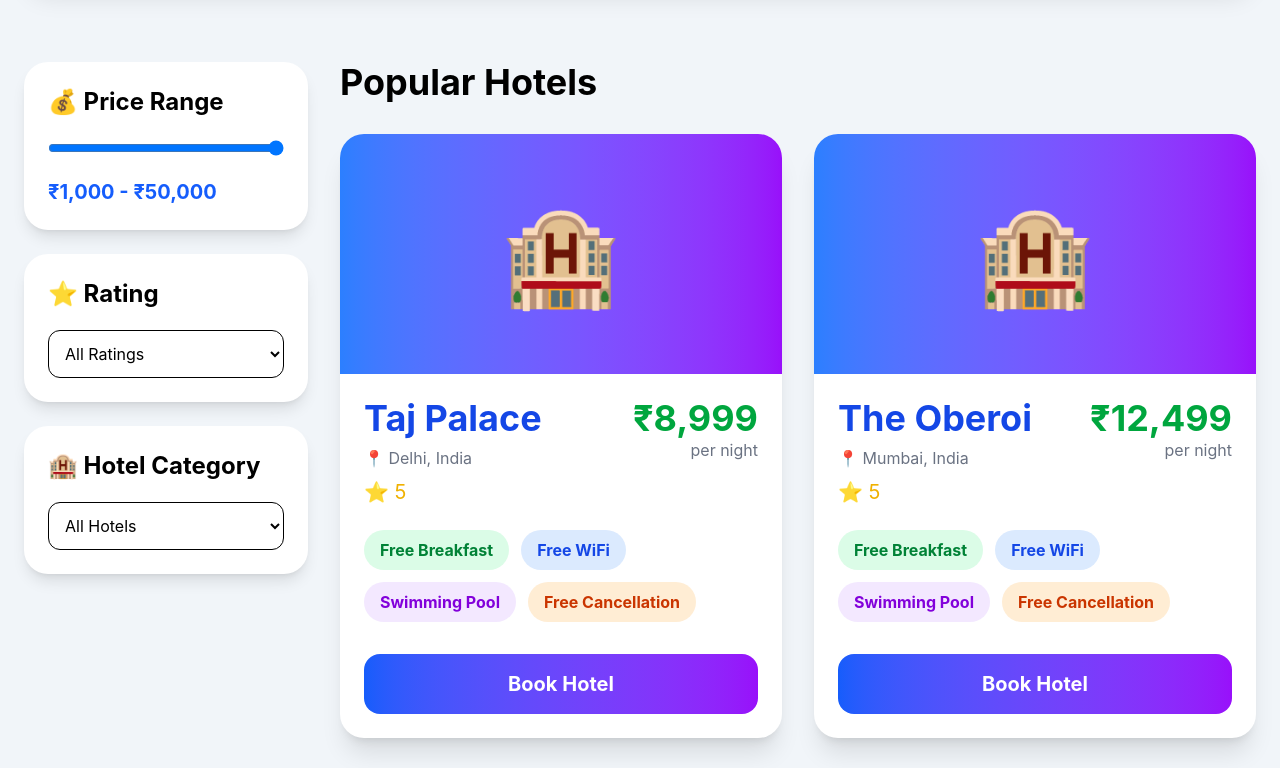
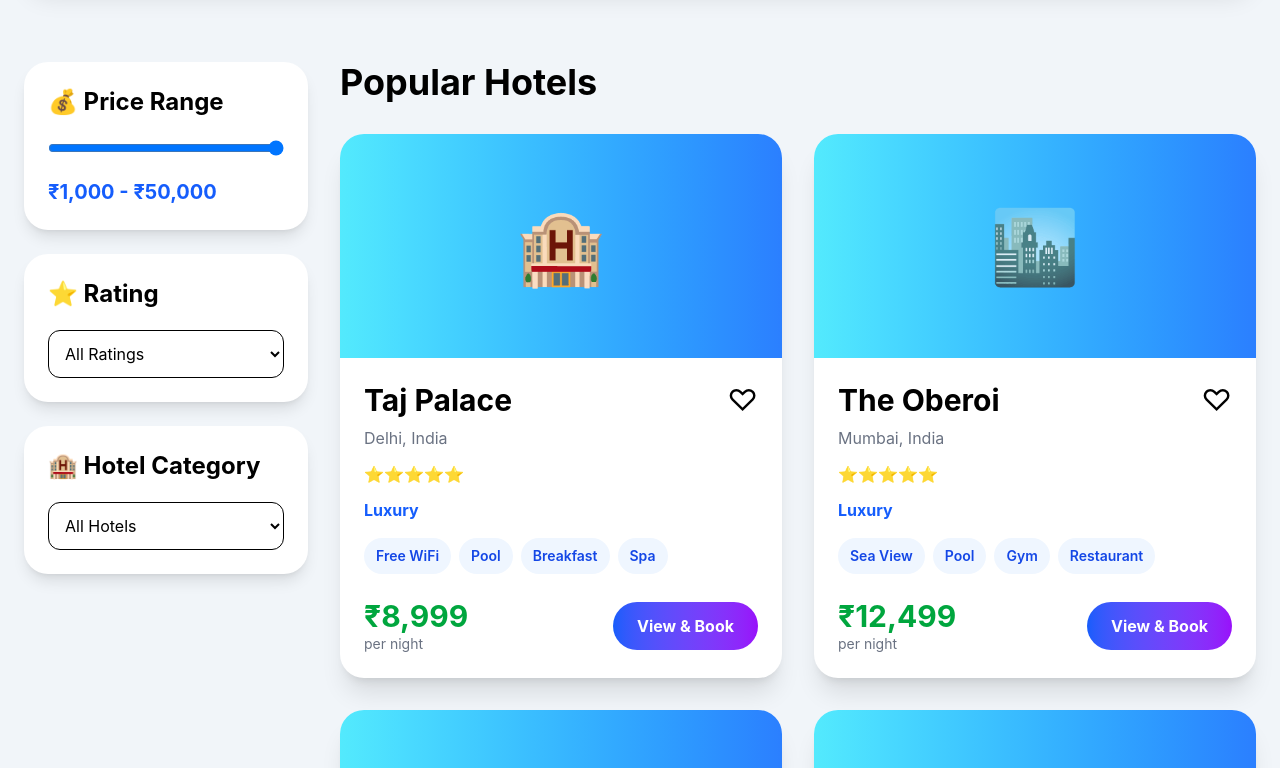
Before and after one commit to aryan20065-cloud/TripNexa, a React (Vite) app in the folder client/: page /hotels in a window 1280 px wide. Shown: the part 580-1348 px from the top of the page. Built offline with nearby package versions, Linux system fonts and the light colour scheme.

Commit message:
Connected hotel details modal to hotel cards

```diff
--- a/client/src/components/hotels/HotelCard.jsx
+++ b/client/src/components/hotels/HotelCard.jsx
@@ -1,198 +1,67 @@
 import { useState } from "react";
+import { formatPrice } from "../../utils/currency";
+import HotelDetailsModal from "./HotelDetailsModal";
 
 function HotelCard({ hotel }) {
-  const [showModal, setShowModal] = useState(false);
-
-  const [guestName, setGuestName] = useState("");
-  const [phone, setPhone] = useState("");
-
-  const [rooms, setRooms] = useState(1);
-  const [guests, setGuests] = useState(2);
-
-  const [roomType, setRoomType] = useState("Deluxe Room");
-
-  const total = hotel.price * rooms;
+  const [showDetails, setShowDetails] = useState(false);
 
   return (
     <>
       <div className="bg-white rounded-3xl shadow-xl overflow-hidden hover:shadow-2xl transition">
-
-        <div className="h-60 bg-gradient-to-r from-blue-500 to-purple-600 flex justify-center items-center text-8xl">
-          🏨
+        <div className="h-56 bg-gradient-to-r from-cyan-300 to-blue-500 flex items-center justify-center text-7xl">
+          {hotel.image}
         </div>
 
         <div className="p-6">
-
-          <div className="flex justify-between items-start">
-
+          <div className="flex justify-between items-start gap-4">
             <div>
-
-              <h2 className="text-4xl font-bold text-blue-700">
-                {hotel.name}
-              </h2>
-
-              <p className="text-gray-500 mt-2">
-                📍 {hotel.city}
-              </p>
-
-              <p className="text-yellow-500 mt-2 text-xl">
-                ⭐ {hotel.rating}
-              </p>
-
+              <h3 className="text-3xl font-bold">{hotel.name}</h3>
+              <p className="text-gray-500 mt-2">{hotel.city}</p>
             </div>
 
-            <div className="text-right">
+            <button className="text-3xl">♡</button>
+          </div>
 
-              <h2 className="text-4xl font-bold text-green-600">
-                ₹{hotel.price.toLocaleString()}
-              </h2>
+          <p className="text-yellow-500 mt-3">
+            {"⭐".repeat(hotel.rating)}
+          </p>
 
-              <p className="text-gray-500">
-                per night
-              </p>
+          <p className="mt-3 text-blue-600 font-bold">{hotel.type}</p>
 
+          <div className="flex flex-wrap gap-2 mt-4">
+            {hotel.amenities.map((item) => (
+              <span
+                key={item}
+                className="bg-blue-50 text-blue-700 px-3 py-2 rounded-full text-sm font-semibold"
+              >
+                {item}
+              </span>
+            ))}
+          </div>
+
+          <div className="flex justify-between items-center mt-6">
+            <div>
+              <h4 className="text-3xl font-bold text-green-600">
+                {formatPrice(hotel.price)}
+              </h4>
+              <p className="text-gray-500 text-sm">per night</p>
             </div>
 
+            <button
+              onClick={() => setShowDetails(true)}
+              className="bg-gradient-to-r from-blue-600 to-purple-600 text-white px-6 py-3 rounded-full font-bold"
+            >
+              View & Book
+            </button>
           </div>
-
-          <div className="flex flex-wrap gap-3 mt-6">
-
-            <span className="bg-green-100 text-green-700 px-4 py-2 rounded-full font-bold">
-              Free Breakfast
-            </span>
-
-            <span className="bg-blue-100 text-blue-700 px-4 py-2 rounded-full font-bold">
-              Free WiFi
-            </span>
-
-            <span className="bg-purple-100 text-purple-700 px-4 py-2 rounded-full font-bold">
-              Swimming Pool
-            </span>
-
-            <span className="bg-orange-100 text-orange-700 px-4 py-2 rounded-full font-bold">
-              Free Cancellation
-            </span>
-
-          </div>
-
-          <button
-            onClick={() => setShowModal(true)}
-            className="mt-8 w-full bg-gradient-to-r from-blue-600 to-purple-600 text-white py-4 rounded-2xl text-xl font-bold"
-          >
-            Book Hotel
-          </button>
-
         </div>
-
       </div>
 
-      {showModal && (
-
-        <div className="fixed inset-0 bg-black/60 flex justify-center items-center z-50 p-5">
-
-          <div className="bg-white rounded-3xl p-8 w-full max-w-3xl max-h-[90vh] overflow-y-auto">
-
-            <h2 className="text-4xl font-bold mb-8">
-              🏨 Hotel Booking
-            </h2>
-
-            <div className="grid md:grid-cols-2 gap-5">
-
-              <input
-                className="border p-4 rounded-xl"
-                placeholder="Guest Name"
-                value={guestName}
-                onChange={(e) => setGuestName(e.target.value)}
-              />
-
-              <input
-                className="border p-4 rounded-xl"
-                placeholder="Phone Number"
-                value={phone}
-                onChange={(e) => setPhone(e.target.value)}
-              />
-
-              <select
-                className="border p-4 rounded-xl"
-                value={rooms}
-                onChange={(e) => setRooms(Number(e.target.value))}
-              >
-                <option value={1}>1 Room</option>
-                <option value={2}>2 Rooms</option>
-                <option value={3}>3 Rooms</option>
-              </select>
-
-              <select
-                className="border p-4 rounded-xl"
-                value={guests}
-                onChange={(e) => setGuests(Number(e.target.value))}
-              >
-                <option value={1}>1 Guest</option>
-                <option value={2}>2 Guests</option>
-                <option value={3}>3 Guests</option>
-                <option value={4}>4 Guests</option>
-              </select>
-
-              <select
-                className="border p-4 rounded-xl md:col-span-2"
-                value={roomType}
-                onChange={(e) => setRoomType(e.target.value)}
-              >
-                <option>Deluxe Room</option>
-                <option>Premium Room</option>
-                <option>Suite</option>
-                <option>Presidential Suite</option>
-              </select>
-
-            </div>
-
-            <div className="bg-slate-100 rounded-2xl p-6 mt-8">
-
-              <p>
-                <b>Hotel :</b> {hotel.name}
-              </p>
-
-              <p>
-                <b>Room :</b> {roomType}
-              </p>
-
-              <p>
-                <b>Guests :</b> {guests}
-              </p>
-
-              <p>
-                <b>Rooms :</b> {rooms}
-              </p>
-
-              <h2 className="text-3xl font-bold text-green-600 mt-5">
-                Total ₹{total.toLocaleString()}
-              </h2>
-
-            </div>
-
-            <div className="flex gap-4 mt-8">
-
-              <button
-                className="flex-1 bg-gradient-to-r from-blue-600 to-purple-600 text-white py-4 rounded-xl font-bold"
-              >
-                Continue Payment
-              </button>
-
-              <button
-                onClick={() => setShowModal(false)}
-                className="flex-1 bg-gray-300 py-4 rounded-xl font-bold"
-              >
-                Cancel
-              </button>
-
-            </div>
-
-          </div>
-
-        </div>
-
-      )}
-
+      <HotelDetailsModal
+        hotel={hotel}
+        show={showDetails}
+        onClose={() => setShowDetails(false)}
+      />
     </>
   );
 }
```
